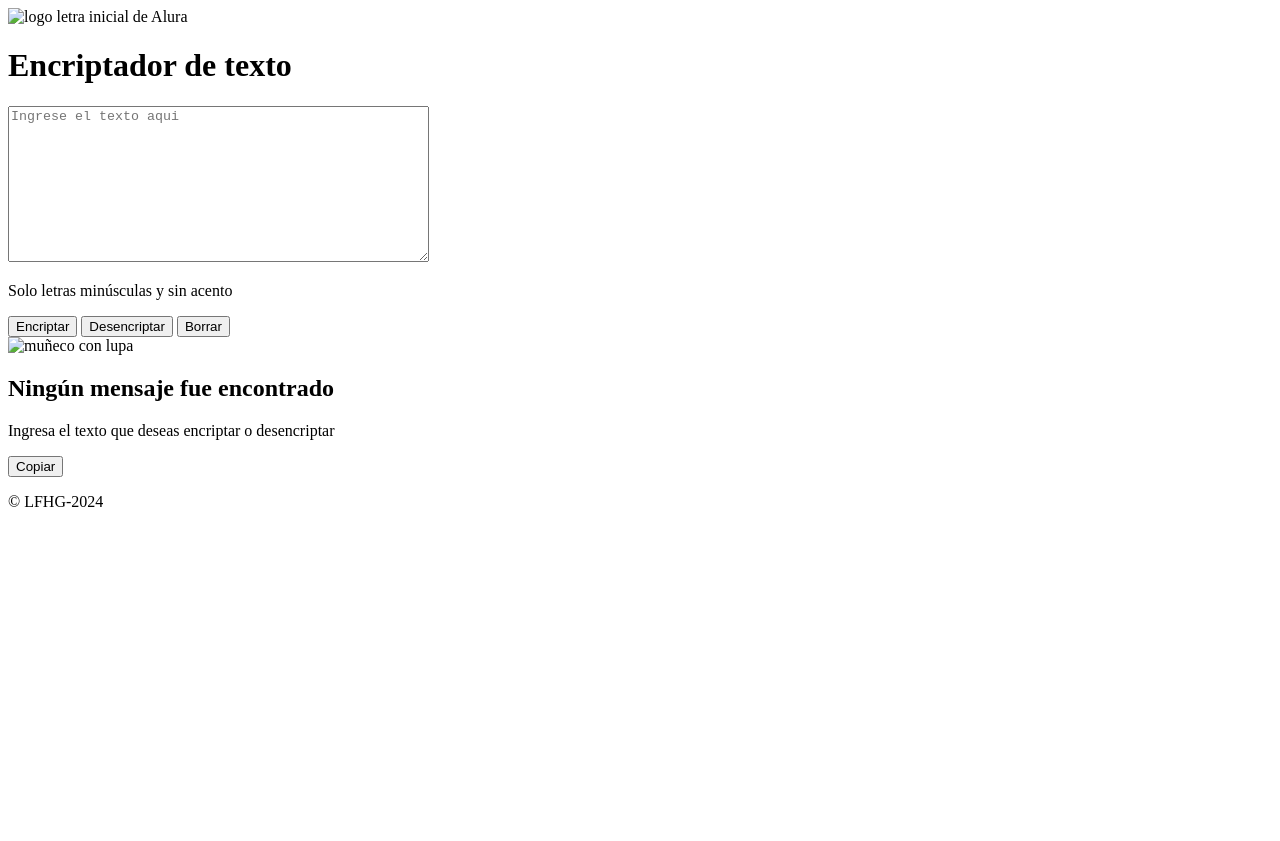
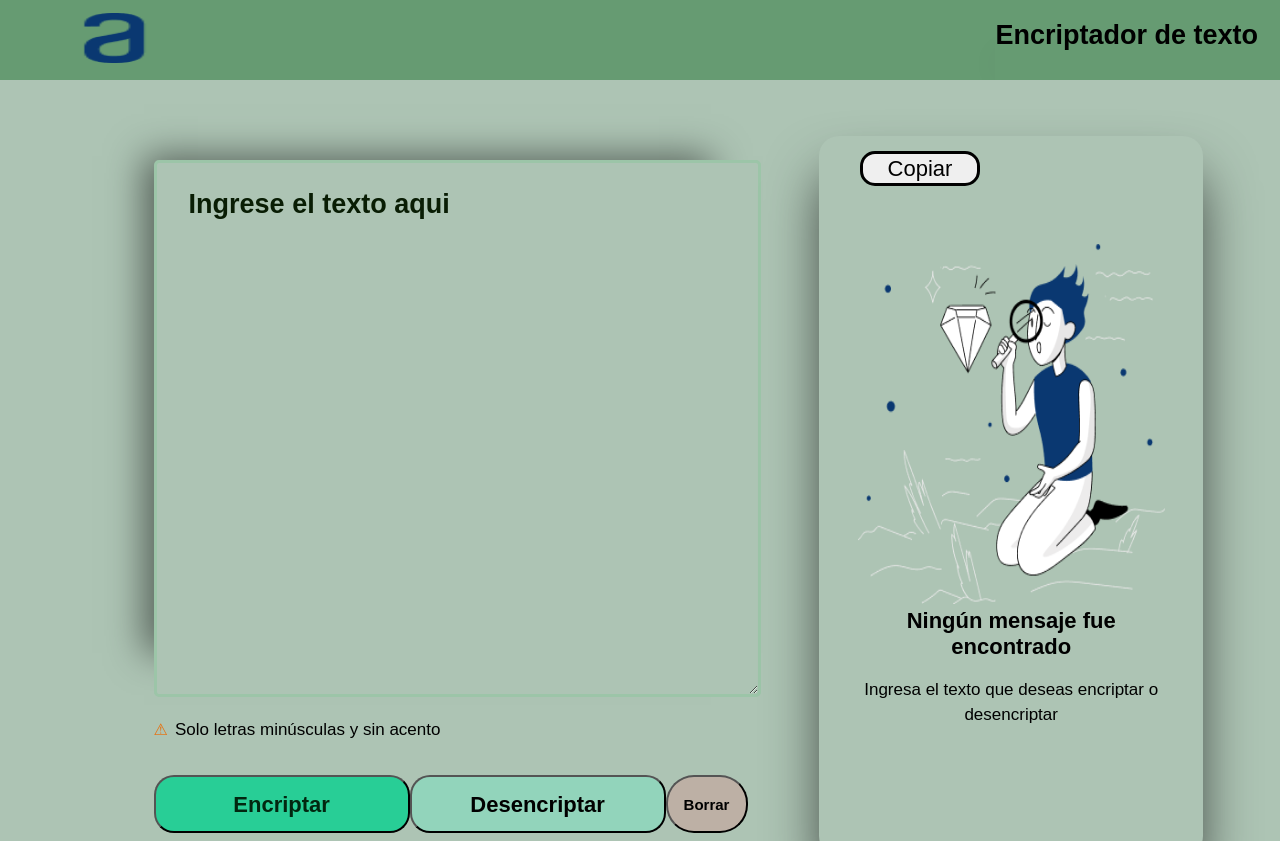
Before and after one commit to Luis7Garcia/Encriptar_texto, a plain HTML site: page index.html in a window 1280 px wide. Shown: the top 841 px of the page. Before the commit the page ends 800 px from the top, so only its background shows below. Drawn offline with Linux system fonts and the light colour scheme; some packages are replaced by stand-ins of ours; the site is published under a folder, as on GitHub Pages, so addresses that start at the root find nothing; a script that the page names is missing.

Commit message:
complemento en enlaces

```diff
--- a/app.js
+++ b/app.js
@@ -131,7 +131,7 @@ const btnBorrar = () =>{
     let parrafoInstrucciones = document.getElementById("parrafo-instrucciones");
     if(texto.length > 0 ){
         document.getElementById("texto").value = "";
-        muñeco.src = "/imagenes/Muñeco.png";
+        muñeco.src = "./imagenes/Muñeco.png";
         mensajeInformativo.textContent = "Ningún mensaje fue encontrado";
         parrafoInstrucciones.textContent = "Ingresa el texto que deseas encriptar o desencriptar";
     }
--- a/index.html
+++ b/index.html
@@ -5,7 +5,7 @@
     <meta name="viewport" content="width=device-width, initial-scale=1.0" />
     <title>Encriptalo</title>
     <link rel="shortcut icon " href="./imagenes/favicon.png" />
-    <link rel="stylesheet" href="/style.css" />
+    <link rel="stylesheet" href="./style.css" />
     <script src="https://cdn.jsdelivr.net/npm/sweetalert2@11"></script>
   </head>
   <body>
@@ -15,7 +15,7 @@
       <div class="encabezado">
         <img
           class="logo"
-          src="/imagenes/Logo.png"
+          src="./imagenes/Logo.png"
           alt="logo letra inicial de Alura"
         />
         <h1 id="titulo">Encriptador de texto</h1>
@@ -57,7 +57,7 @@
 
       <!--sección 2-->
       <section class="mensaje">
-        <img id="muñeco" src="/imagenes/Muñeco.png" alt="muñeco con lupa" />
+        <img id="muñeco" src="./imagenes/Muñeco.png" alt="muñeco con lupa" />
         <div class="mensaje-encriptado">
           <h2 id="mensaje-informativo">Ningún mensaje fue encontrado</h2>
           <p id="parrafo-instrucciones">
```
